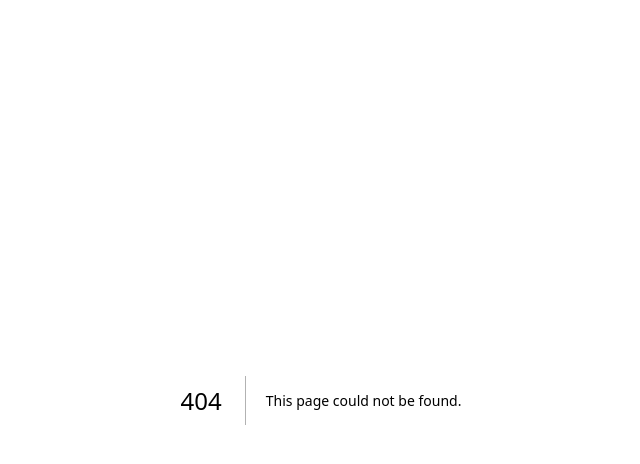
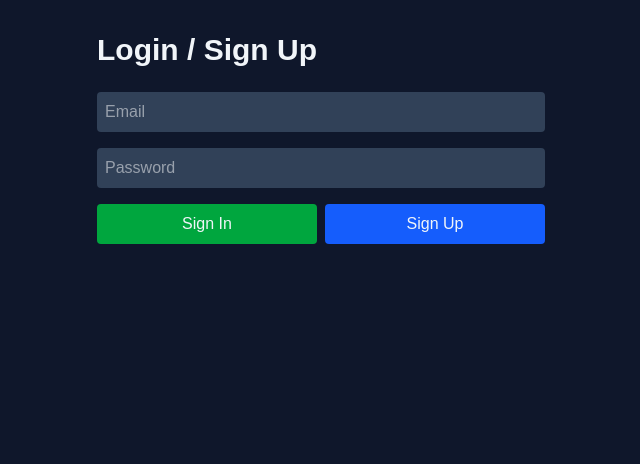
Before and after one commit to pkelliher/supabase-nextjs-example, a Next.js app: page /login in a window 1280 px wide. Before the commit this address had no page. Shown: the top 464 px of the page, without its empty margins (319-959 px from the left). Built offline with nearby package versions, Linux system fonts and the light colour scheme; no server answers.

Commit message:
Add authentication

```diff
--- /dev/null
+++ b/app/login/page.tsx
@@ -0,0 +1,85 @@
+"use client";
+
+import { useState } from "react";
+import { supabaseClient } from "../../lib/supabase/client";
+import { useRouter } from "next/navigation";
+
+const supabase = supabaseClient();
+
+export default function LoginPage() {
+  const [email, setEmail] = useState("");
+  const [password, setPassword] = useState("");
+  const [loading, setLoading] = useState(false);
+  const [message, setMessage] = useState("");
+  const router = useRouter();
+
+  const handleSignUp = async () => {
+    setLoading(true);
+    const { error } = await supabase.auth.signUp({ email, password });
+    setLoading(false);
+
+    if (error) {
+      setMessage(`Error: ${error.message}`);
+    } else {
+      setMessage("Check your email to confirm!");
+    }
+  };
+
+  const handleSignIn = async () => {
+    setLoading(true);
+    const { error } = await supabase.auth.signInWithPassword({
+      email,
+      password,
+    });
+    setLoading(false);
+
+    if (error) {
+      setMessage(`Error: ${error.message}`);
+    } else {
+      router.push("/instruments");
+    }
+  };
+
+  return (
+    <main className="min-h-screen bg-slate-900 text-slate-100 p-8">
+      <div className="max-w-md mx-auto">
+        <h1 className="text-3xl font-bold mb-6">Login / Sign Up</h1>
+
+        {message && <p className="mb-4 text-yellow-400">{message}</p>}
+
+        <div className="space-y-4">
+          <input
+            type="email"
+            placeholder="Email"
+            value={email}
+            onChange={(e) => setEmail(e.target.value)}
+            className="w-full p-2 rounded bg-slate-700 text-white"
+          />
+          <input
+            type="password"
+            placeholder="Password"
+            value={password}
+            onChange={(e) => setPassword(e.target.value)}
+            className="w-full p-2 rounded bg-slate-700 text-white"
+          />
+          <div className="flex gap-2">
+            <button
+              onClick={handleSignIn}
+              disabled={loading}
+              className="flex-1 px-4 py-2 bg-green-600 rounded hover:bg-green-500"
+            >
+              Sign In
+            </button>
+            <button
+              onClick={handleSignUp}
+              disabled={loading}
+              className="flex-1 px-4 py-2 bg-blue-600 rounded hover:bg-blue-500"
+            >
+              Sign Up
+            </button>
+          </div>
+        </div>
+      </div>
+    </main>
+  );
+}
--- a/app/page.tsx
+++ b/app/page.tsx
@@ -2,6 +2,7 @@
 
 import { useState, useEffect } from "react";
 import { supabaseClient } from "../lib/supabase/client";
+import { useRouter } from "next/navigation";
 import type { PostgrestError } from "@supabase/supabase-js";
 import AddInstrumentForm from "../components/AddInstrumentForm";
 import useSWR from "swr";
@@ -19,6 +20,7 @@ const fetcher = async () => {
 };
 
 export default function InstrumentsPage() {
+  const router = useRouter();
   const { data: instruments, error, mutate } = useSWR("instruments", fetcher);
   const [editingId, setEditingId] = useState<number | null>(null);
   const [editName, setEditName] = useState("");
@@ -33,6 +35,20 @@ export default function InstrumentsPage() {
     setTimeout(() => setMessage(null), 3000);
   };
 
+  // Auth check
+  useEffect(() => {
+    const checkAuth = async () => {
+      const {
+        data: { session },
+      } = await supabase.auth.getSession();
+      if (!session) {
+        router.push("/login");
+      }
+    };
+    checkAuth();
+  }, [router]);
+
+  // Realtime subscription
   useEffect(() => {
     const channel = supabase
       .channel("instruments")
@@ -98,10 +114,23 @@ export default function InstrumentsPage() {
     }, 400);
   };
 
+  const handleLogout = async () => {
+    await supabase.auth.signOut();
+    router.push("/login");
+  };
+
   return (
     <main className="min-h-screen bg-slate-900 text-slate-100 p-8">
       <div className="max-w-xl mx-auto">
-        <h1 className="text-3xl font-bold mb-6">Instruments CRUD example</h1>
+        <div className="flex justify-between items-center mb-6">
+          <h1 className="text-3xl font-bold">Instruments CRUD example</h1>
+          <button
+            onClick={handleLogout}
+            className="px-4 py-2 bg-red-600 rounded hover:bg-red-500"
+          >
+            Logout
+          </button>
+        </div>
 
         {message && (
           <div
```
